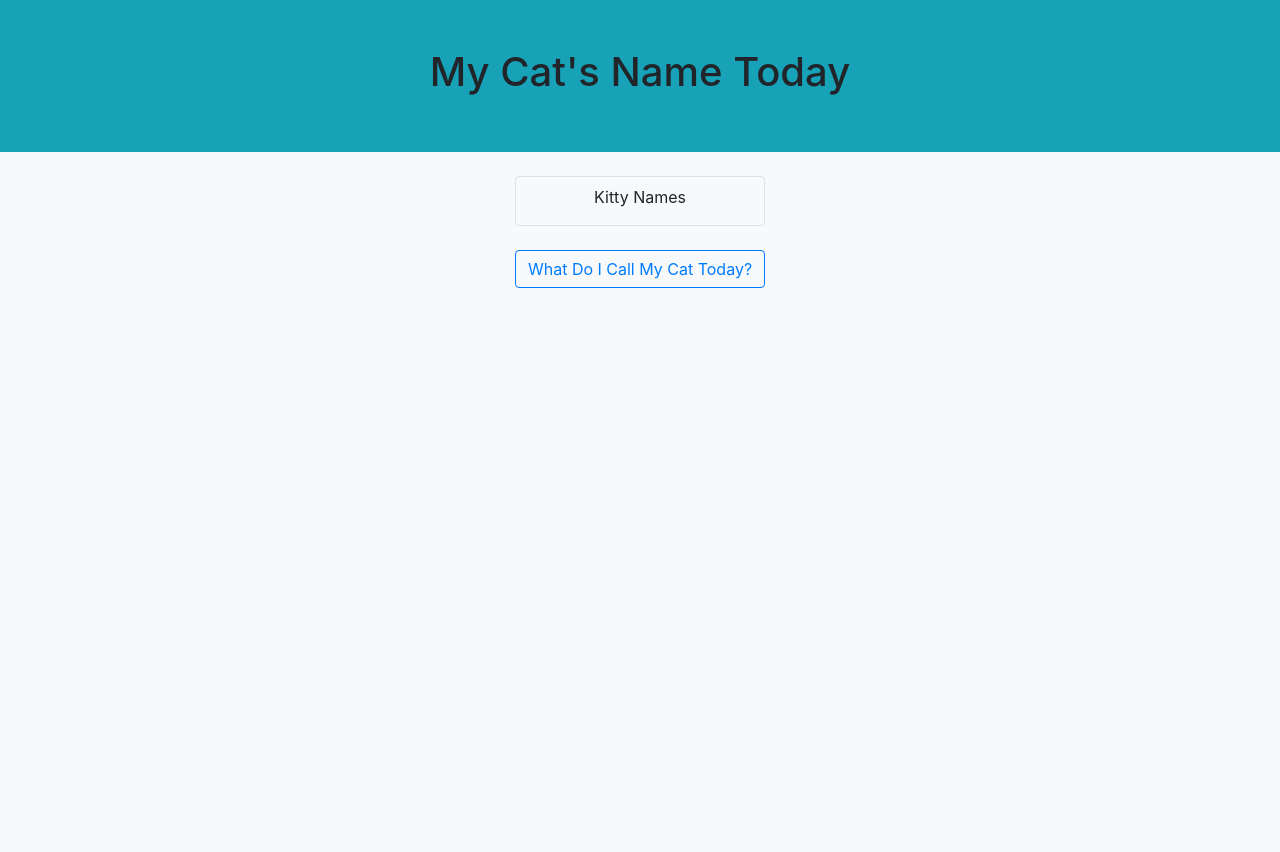
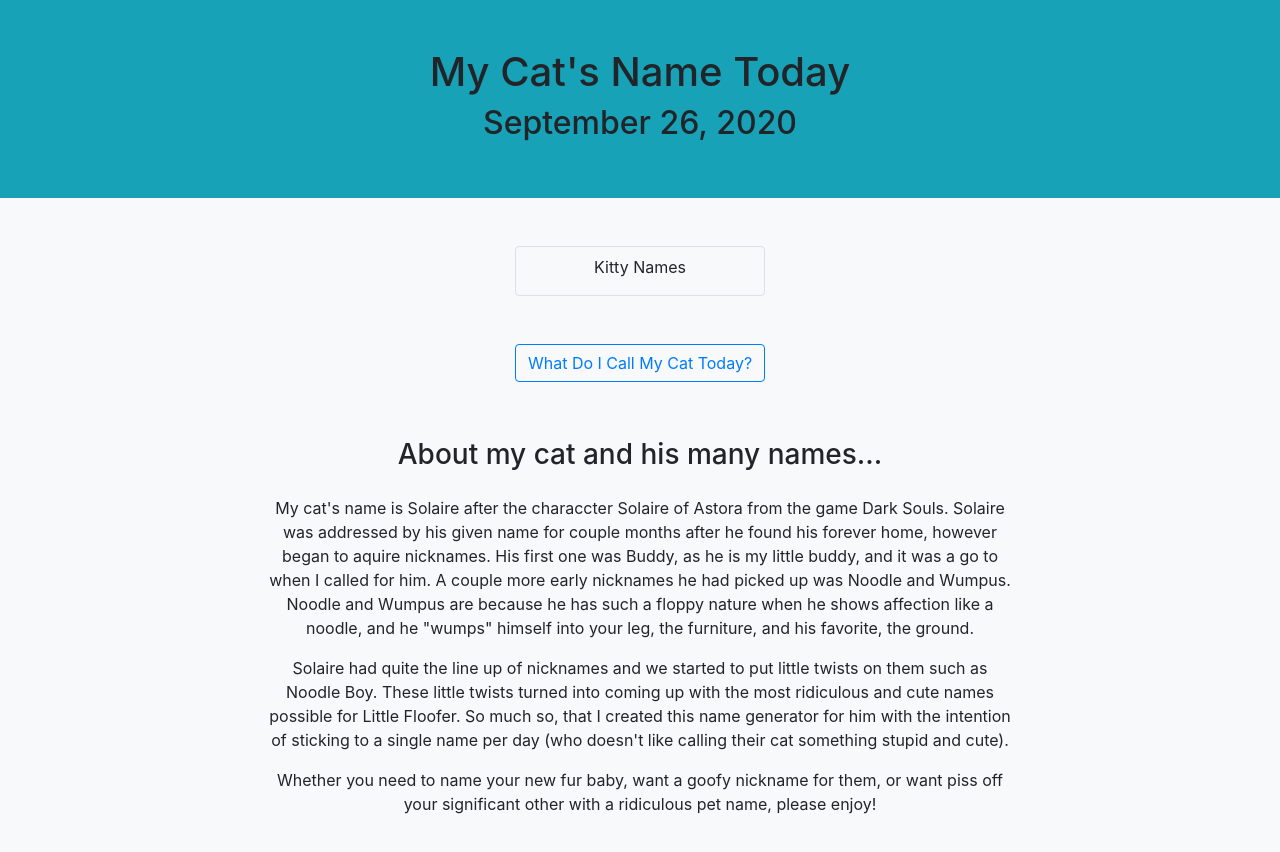
Before and after one commit to JonesElliott/MyCatsNameToday, a plain HTML site: page index.html in a window 1280 px wide. Before the commit the page ends 800 px from the top, so only its background shows below. Drawn offline with nearby package versions, Linux system fonts and the light colour scheme.

Commit message:
Updated cats.json, added about section

```diff
--- a/cats.json
+++ b/cats.json
@@ -2,6 +2,8 @@
     "kitties":
     [
         "Solaire",
+        "Skippy",
+        "Capptain Mittens",
         "Noodle Boy",
         "Floofy",
         "Spaz",
--- a/index.html
+++ b/index.html
@@ -12,12 +12,13 @@
     <header class="text-center pt-5 pb-5 bg-info">
         <div>
             <h1>My Cat's Name Today</h1>
+            <h2 id="head-date">September 26, 2020</h2>
         </div>
     </header>
 
     <section class="container">
 
-        <div class="border rounded mx-auto text-center pt-2 m-4 bg-light" style="width: 250px;">
+        <div class="border rounded mx-auto text-center pt-2 m-5 bg-light" style="width: 250px;">
             <p id="kitty-name">Kitty Names</p>
         </div>
 
@@ -26,6 +27,28 @@
         </div>
 
     </section>
+
+    <section class="container">
+
+        <div class="mx-auto text-center pt-2 m-5 bg-light" style="width: 750px;">
+            <h3>About my cat and his many names...</h3>
+            <p id="kitty-descrip" class="mt-4">
+            My cat's name is Solaire after the characcter Solaire of Astora from the game Dark Souls. Solaire was addressed by his given name for couple months after he found his forever home,
+            however began to aquire nicknames. His first one was Buddy, as he is my little buddy, and it was a go to when I called for him. A couple more early nicknames he had picked up was Noodle and Wumpus.
+            Noodle and Wumpus are because he has such a floppy nature when he shows affection like a noodle, and he "wumps" himself into your leg, the furniture, and his favorite, the ground.
+            </p>
+            <p>
+                Solaire had quite the line up of nicknames and we started to put little twists on them such as Noodle Boy. These little twists turned into coming up with the most ridiculous and cute names possible for Little Floofer.
+                So much so, that I created this name generator for him with the intention of sticking to a single name per day (who doesn't like calling their cat something stupid and cute).
+            </p>
+            <p>
+                Whether you need to name your new fur baby, want a goofy nickname for them, or want piss off your significant other with a ridiculous pet name, please enjoy!
+            </p>
+        </div>
+
+    </section>
+
+    <script src="https://rawgit.com/moment/moment/2.2.1/min/moment.min.js"></script>
     <script>
         $(document).ready(function() {
             var kittyNames = [];
```
